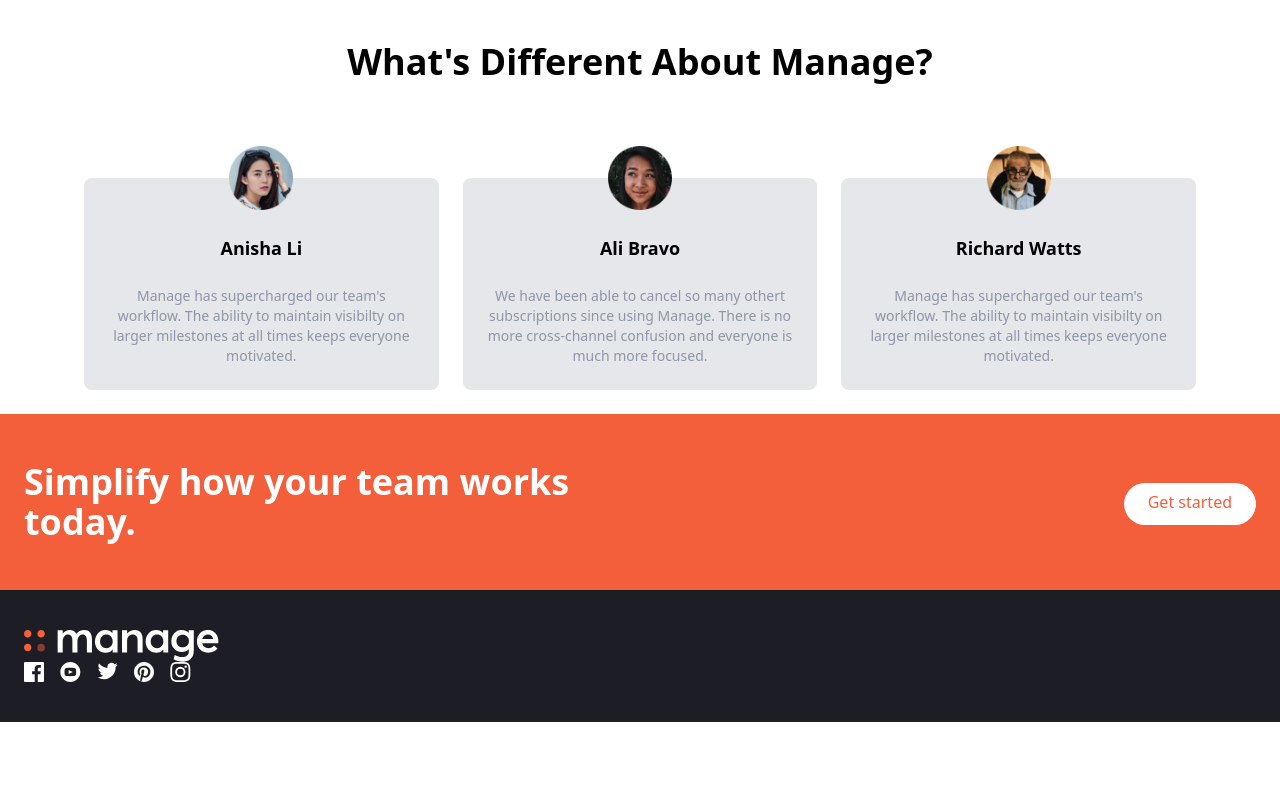
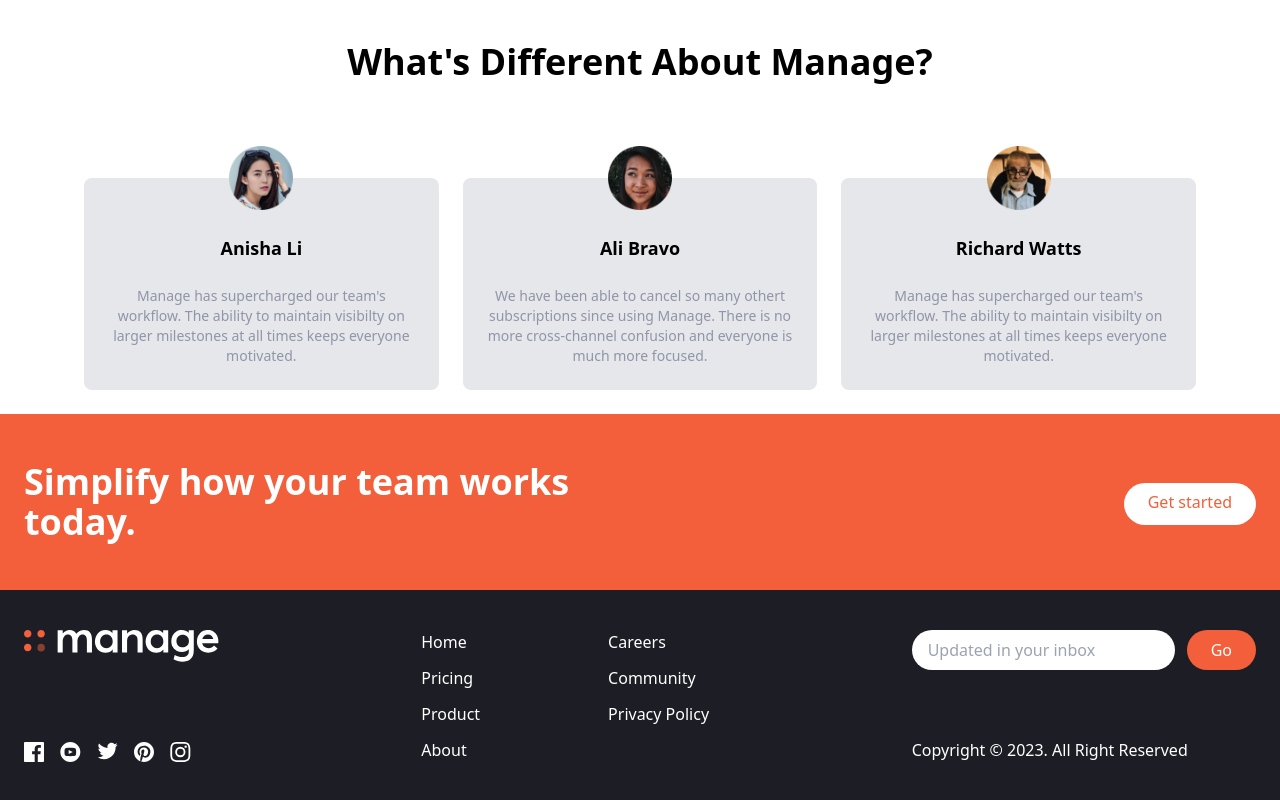
Before and after one commit to Udeme98/Manage, a website: page index.html in a window 1280 px wide. Shown: the part 1195-1995 px from the top of the page. Before the commit the page ends 1917 px from the top, so only its background shows below. Drawn offline with Linux system fonts and the light colour scheme.

Commit message:
updated footer section

```diff
--- a/index.html
+++ b/index.html
@@ -243,6 +243,9 @@
         <div
           class="flex flex-col-reverse items-center justify-between space-y-12 md:flex-col md:space-y-0 md:items-start"
         >
+          <div class="mx-auto my-6 text-center text-white md:hidden">
+            Copyright &copy; 2022, All Rights Reserved
+          </div>
           <div>
             <img src="img/logo-white.svg" class="h-8" />
           </div>
@@ -254,6 +257,40 @@
             <a href="#"><img src="img/icon-instagram.svg" /></a>
           </div>
         </div>
+
+        <div class="flex justify-around space-x-32">
+          <div class="flex flex-col space-y-3 text-white">
+            <a href="#" class="hover:text-brightRed">Home</a>
+            <a href="#" class="hover:text-brightRed">Pricing</a>
+            <a href="#" class="hover:text-brightRed">Product</a>
+            <a href="#" class="hover:text-brightRed">About</a>
+          </div>
+          <div class="flex flex-col space-y-3 text-white">
+            <a href="#" class="hover:text-brightRed">Careers</a>
+            <a href="#" class="hover:text-brightRed">Community</a>
+            <a href="#" class="hover:text-brightRed">Privacy Policy</a>
+          </div>
+        </div>
+
+        <div class="flex flex-col justify-between">
+          <form>
+            <div class="flex space-x-3">
+              <input
+                type="text"
+                class="flex-1 px-4 rounded-full focus:outline-none"
+                placeholder="Updated in your inbox"
+              />
+              <button
+                class="px-6 py-2 text-white rounded-full bg-brightRed hover:bg-brightRedLight focus:outline-none"
+              >
+                Go
+              </button>
+            </div>
+          </form>
+          <div class="hidden text-white md:block">
+            Copyright &copy; 2023. All Right Reserved
+          </div>
+        </div>
       </div>
     </footer>
   </body>
```
Also changed, not shown: css/main.css.
